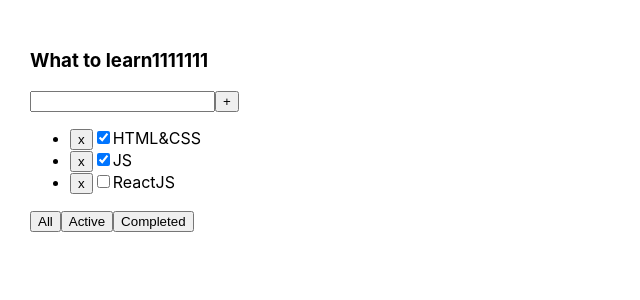
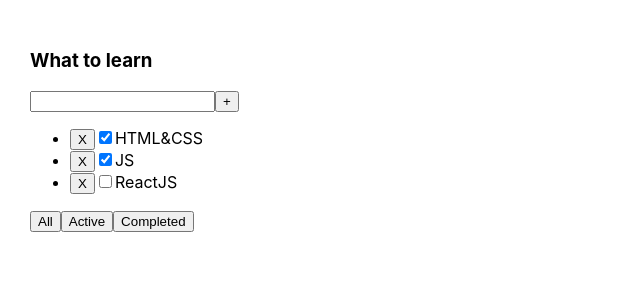
Before and after one commit to Borisov-Ilya/it-incubator-todolist, a React (Create React App) app: page / in a window 1280 px wide. Shown: the top 300 px of the page, without its empty margins (0-640 px from the left). Built offline with nearby package versions, Linux system fonts and the light colour scheme.

Commit message:
add lesson 3

```diff
--- a/package.json
+++ b/package.json
@@ -10,10 +10,12 @@
     "@types/node": "^12.0.0",
     "@types/react": "^16.9.0",
     "@types/react-dom": "^16.9.0",
+    "@types/uuid": "^8.3.4",
     "react": "^16.13.1",
     "react-dom": "^16.13.1",
     "react-scripts": "3.4.1",
-    "typescript": "~3.7.2"
+    "typescript": "~3.7.2",
+    "uuid": "^8.3.2"
   },
   "scripts": {
     "start": "react-scripts start",
--- a/src/App.tsx
+++ b/src/App.tsx
@@ -1,44 +1,51 @@
-import React, {useState} from 'react';
-import './App.css';
-import {Todolist} from "./Todolist";
+import React, {useState} from 'react'
+import './App.css'
+import {Todolist} from './Todolist'
+import {v1} from 'uuid'
+
 
 function App() {
-
-    let[tasks1, setTasks1] = useState([
-        {id: 1, title: "HTML&CSS", isDone: true},
-        {id: 2, title: "JS", isDone: true},
-        {id: 3, title: "ReactJS", isDone: false}
+    let [tasks1, setTasks1] = useState([
+        {id: v1(), title: 'HTML&CSS', isDone: true},
+        {id: v1(), title: 'JS', isDone: true},
+        {id: v1(), title: 'ReactJS', isDone: false},
     ])
 
-    const removeTask = (newId: number) => {
-        let filtered = tasks1.filter(el => el.id !== newId)
+    const removeTask = (newId: string) => {
+        let filtered = tasks1.filter((el) => el.id !== newId)
         setTasks1(filtered)
     }
 
-    let [valueButton, setValueButton] = useState("All")
+    let [valueButton, setValueButton] = useState('All')
 
     const tasksFilter = (filterValue: string) => {
         setValueButton(filterValue)
     }
 
+    const addTask = (newTitle: string) => {
+        let newTask = {id: v1(), title: newTitle, isDone: false}
+        setTasks1([newTask, ...tasks1])
+    }
+
     let prokladka = tasks1
-    if (valueButton === "Active") {
+    if (valueButton === 'Active') {
         prokladka = tasks1.filter(el => !el.isDone)
     }
-    if (valueButton === "Completed") {
+    if (valueButton === 'Completed') {
         prokladka = tasks1.filter(el => el.isDone)
     }
 
     return (
-        <div className="App">
+        <div className='App'>
             <Todolist
-                title={'What to learn1111111'}
-                task={prokladka}
+                title={'What to learn'}
+                tasks={prokladka}
+                tasksFilter={tasksFilter}
                 removeTask={removeTask}
-                tasksFilter={tasksFilter}
+                addTask={addTask}
             />
         </div>
-    );
+    )
 }
 
-export default App;
+export default App
--- a/src/Todolist.tsx
+++ b/src/Todolist.tsx
@@ -1,42 +1,70 @@
-import React from "react";
+import React, {useState, KeyboardEvent, ChangeEvent} from 'react'
 
-type TasksType = {
-    id: number
+type TaskType = {
+    id: string
     title: string
     isDone: boolean
 }
 
 type PropsType = {
     title: string
-    task: Array<TasksType>
-    removeTask: (id: number) => void
+    tasks: Array<TaskType>
     tasksFilter: (filterValue: string) => void
+    removeTask: (id: string) => void
+    addTask: (newTitle: string) => void
 }
 
-export const Todolist = (props: PropsType) => {
-    return (
-        <div>
+
+export function Todolist(props: PropsType) {
+    let [newTitle, setNewTitle] = useState('')
+
+    const addTaskHandler = () => {
+        props.addTask(newTitle)
+        setNewTitle('')
+    }
+
+    const onKeyPressHandler = (e: KeyboardEvent<HTMLInputElement>) => {
+        if (e.key === 'Enter') {
+            addTaskHandler()
+        }
+    }
+
+    const onChangeHandler = (e: ChangeEvent<HTMLInputElement>) => {
+        setNewTitle(e.currentTarget.value)
+    }
+
+    const filterHandler = (filterValue: string) => {
+        props.tasksFilter(filterValue)
+    }
+
+    return <div>
         <h3>{props.title}</h3>
         <div>
-                <input/>
-                <button>+</button>
+            <input value={newTitle}
+                   onKeyPress={onKeyPressHandler}
+                   onChange={onChangeHandler}
+            />
+            <button onClick={addTaskHandler}>+</button>
         </div>
         <ul>
-                {props.task.map(el => {
+            {props.tasks.map((el) => {
+                const removeTaskHandler = () => {
+                    props.removeTask(el.id)
+                }
+
                 return (
                     <li key={el.id}>
-                            <button onClick={() => props.removeTask(el.id)}>x</button>
-                            <input type="checkbox" checked={el.isDone}/>
+                        <button onClick={removeTaskHandler}>X</button>
+                        <input type='checkbox' checked={el.isDone}/>
                         <span>{el.title}</span>
                     </li>
                 )
             })}
         </ul>
         <div>
-                <button onClick={() => props.tasksFilter("All")}>All</button>
-                <button onClick={() => props.tasksFilter("Active")}>Active</button>
-                <button onClick={() => props.tasksFilter("Completed")}>Completed</button>
+            <button onClick={() => filterHandler('All')}>All</button>
+            <button onClick={() => filterHandler('Active')}>Active</button>
+            <button onClick={() => filterHandler('Completed')}>Completed</button>
         </div>
     </div>
-    )
 }
--- a/src/index.tsx
+++ b/src/index.tsx
@@ -4,7 +4,7 @@ import './index.css';
 import App from './App';
 import * as serviceWorker from './serviceWorker';
 
-ReactDOM.render(<App/>, document.getElementById('root'));
+ReactDOM.render(<App />,  document.getElementById('root'));
 
 // If you want your app to work offline and load faster, you can change
 // unregister() to register() below. Note this comes with some pitfalls.
```
Also changed, not shown: src/components/Header.tsx (+7 -6 lines), 1 other file (tests, documents, lock files or other folders). Lines whose indentation alone changed are shown as unchanged.
